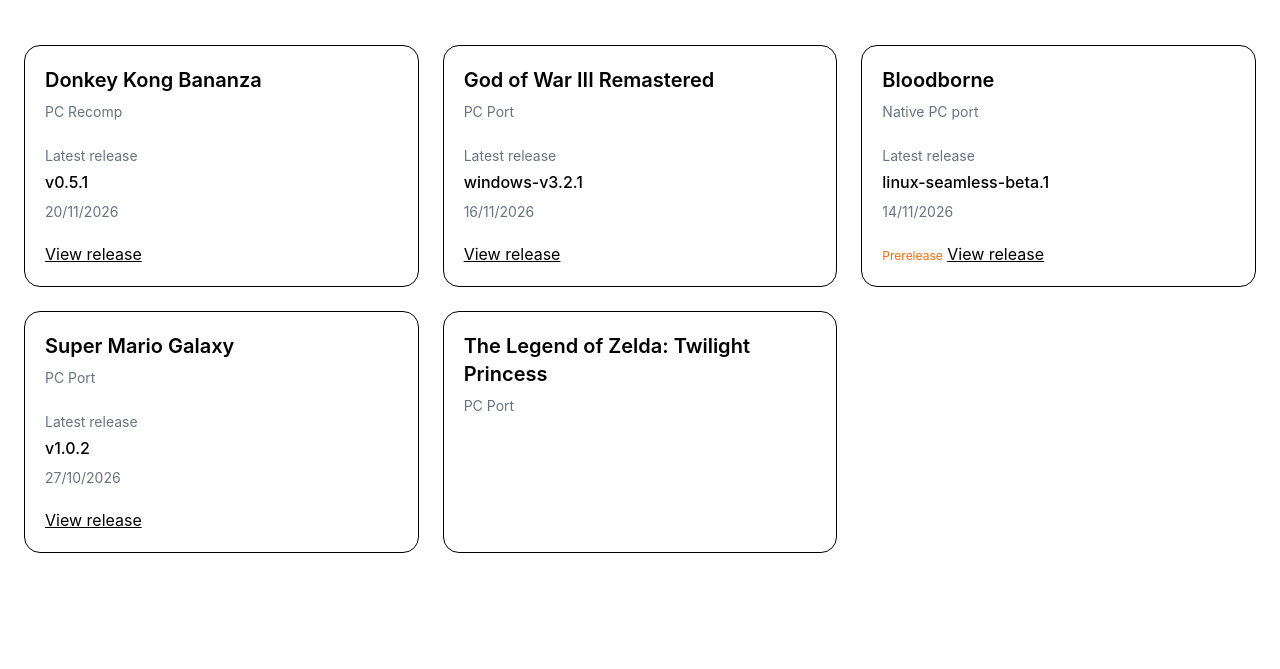
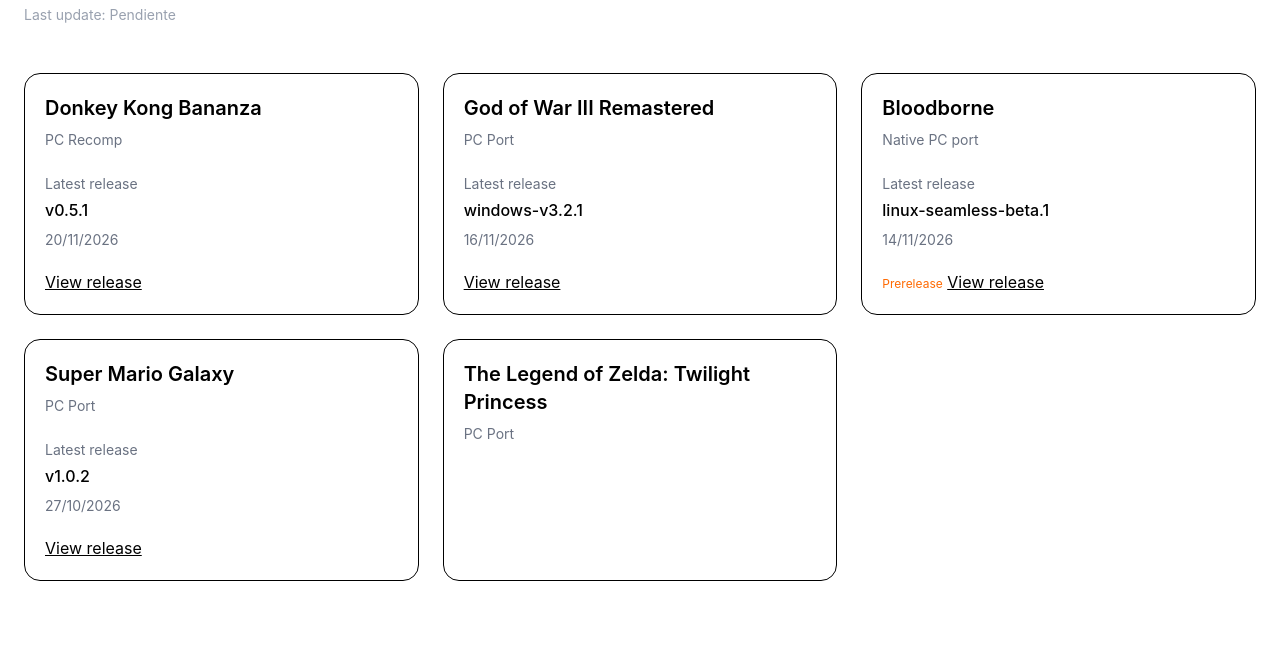
Before and after one commit to marcosfersu/pc-port-tracker, an Astro site: page / in a window 1280 px wide. Shown: the part 131-800 px from the top of the page. Built offline with nearby package versions, Linux system fonts and the light colour scheme; Astro itself is replaced by a stand-in of ours.

Commit message:
fix: add last update date to the main page and update last-update.json

```diff
--- a/src/pages/index.astro
+++ b/src/pages/index.astro
@@ -1,11 +1,20 @@
 ---
 import releases from "../data/releases.json";
+import lastUpdate from "../data/last-update.json";
 import PortCard from "../components/PortCard.astro";
 import Layout from "../layouts/Layout.astro";
 
 const ports = Object.values(releases).sort(
   (a, b) => new Date(b.date || 0).getTime() - new Date(a.date || 0).getTime(),
 );
+
+const formattedDate = lastUpdate.lastUpdate
+  ? new Intl.DateTimeFormat("es-AR", {
+      dateStyle: "short",
+      timeStyle: "short",
+      timeZone: "America/Argentina/Buenos_Aires",
+    }).format(new Date(lastUpdate.lastUpdate))
+  : "Pendiente";
 ---
 
 <Layout>
@@ -14,6 +23,8 @@ const ports = Object.values(releases).sort(
 
     <p class="mt-4 text-gray-500">Latest releases from PC port projects.</p>
 
+    <p class="mt-2 text-sm text-gray-400">Last update: {formattedDate}</p>
+
     <section class="mt-12 grid grid-cols-1 gap-6 md:grid-cols-2 lg:grid-cols-3">
       {ports.map((port) => (
         <PortCard port={port} />
--- a/src/scripts/check-releases.mjs
+++ b/src/scripts/check-releases.mjs
@@ -81,4 +81,17 @@ for (const port of ports) {
   }
 }
 
+const lastUpdatePath = "./src/data/last-update.json";
+
+await fs.writeFile(
+  lastUpdatePath,
+  JSON.stringify(
+    {
+      lastUpdate: new Date().toISOString(),
+    },
+    null,
+    2,
+  ),
+);
+
 await fs.writeFile(releasesPath, JSON.stringify(releases, null, 2));
```
